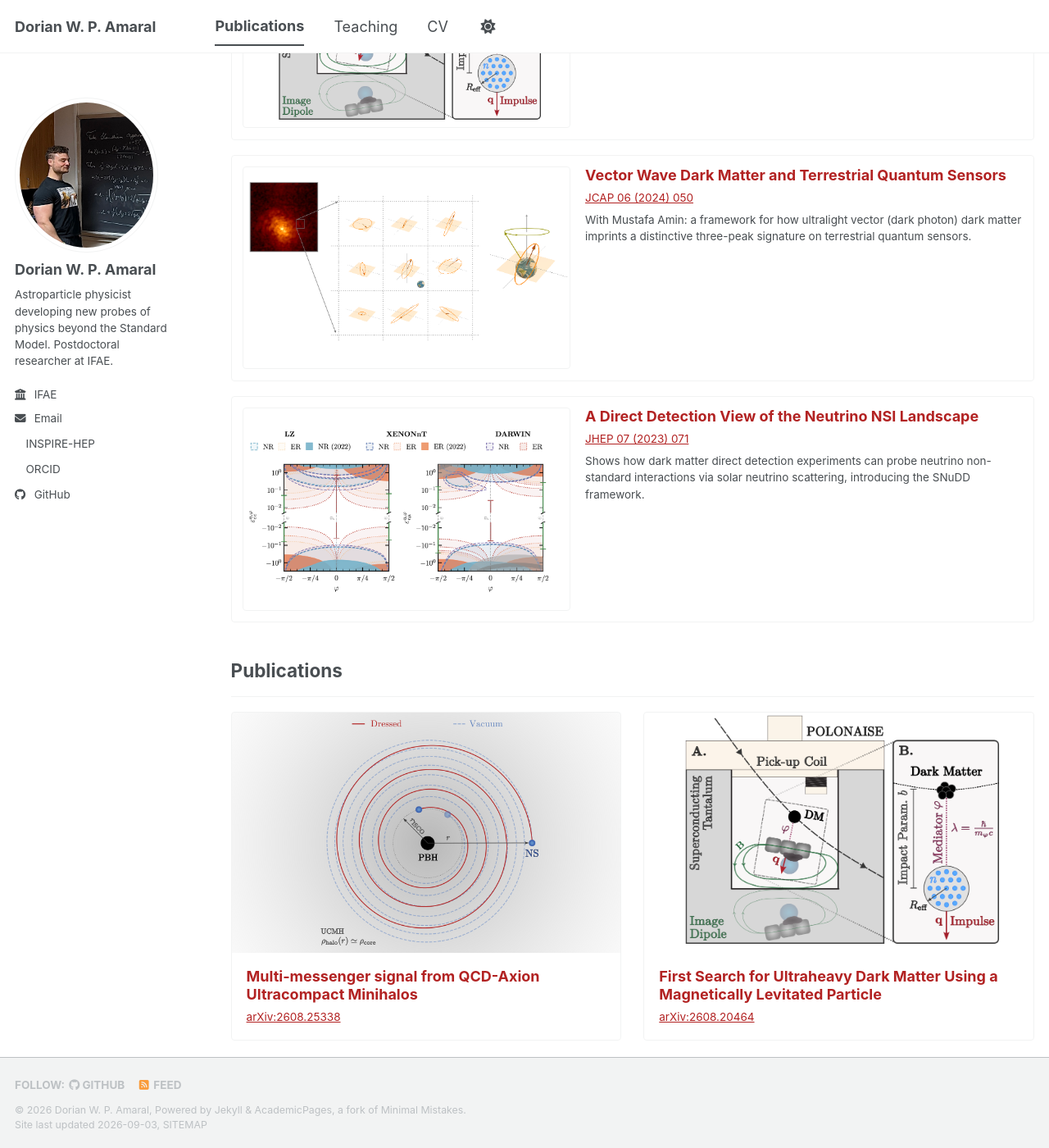
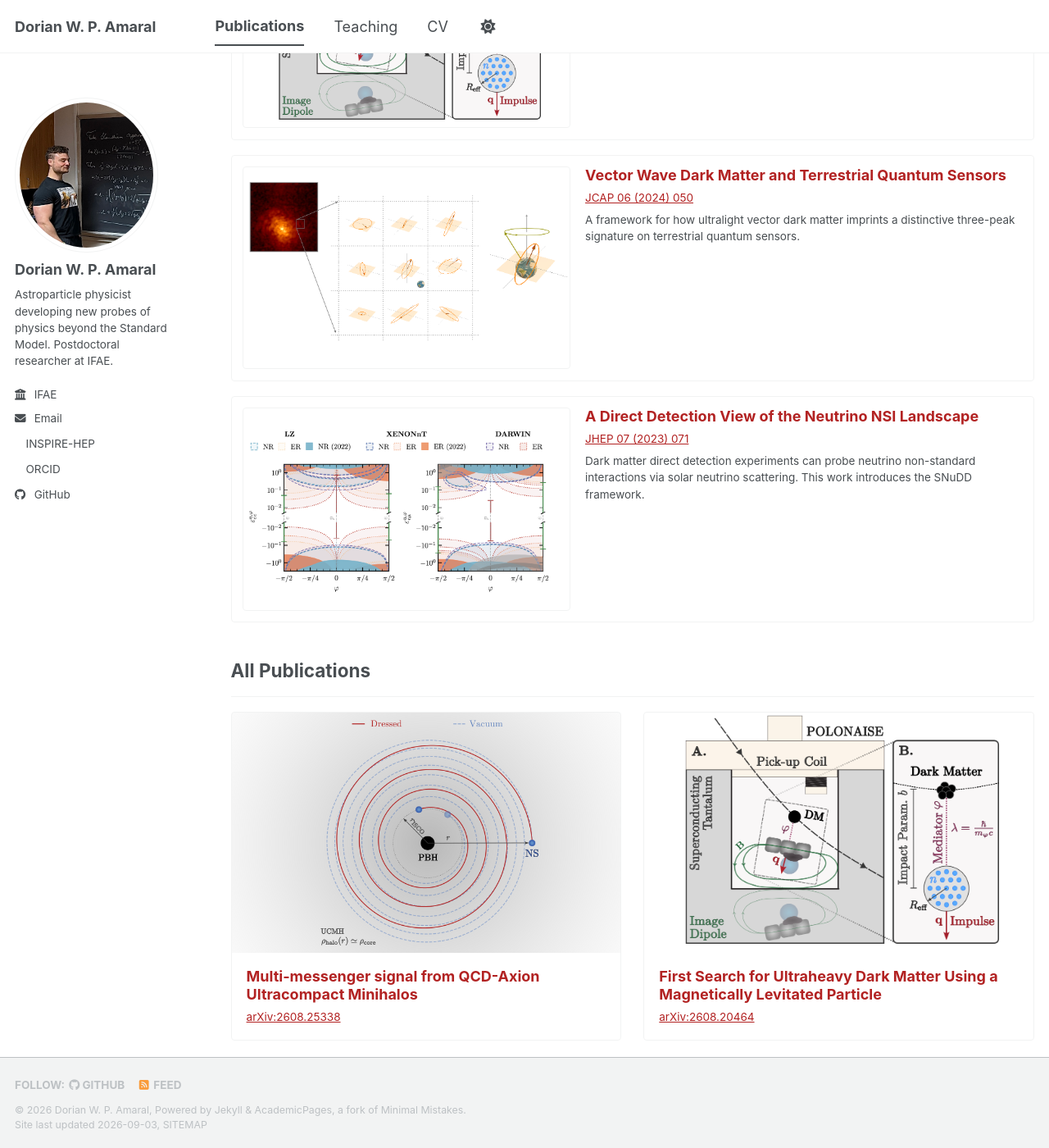
Before and after one commit to dwpamaral/dwpamaral.github.io, a Jekyll site: the page built from _pages/publications.html, in a window 1280 px wide and 1400 px high, scrolled down 638 px. Shown: the whole window at 82% size. Built offline with Jekyll 4.4.1, drawn with Linux system fonts in a browser that asks for light colours; a style sheet for code colours, icons or effects is not loaded.

Commit message:
Finish updating highlights

```diff
--- a/_pages/publications.html
+++ b/_pages/publications.html
@@ -22,15 +22,15 @@ author_profile: true
   {% include publication-highlight.html %}
 
   {% assign post = site.publications | where: "permalink", "/publication/2024-vector-wave-dm-quantum-sensors" | first %}
-  {% assign description = "With Mustafa Amin: a framework for how ultralight vector (dark photon) dark matter imprints a distinctive three-peak signature on terrestrial quantum sensors." %}
+  {% assign description = "A framework for how ultralight vector dark matter imprints a distinctive three-peak signature on terrestrial quantum sensors." %}
   {% include publication-highlight.html %}
 
   {% assign post = site.publications | where: "permalink", "/publication/2023-direct-detection-nsi-landscape" | first %}
-  {% assign description = "Shows how dark matter direct detection experiments can probe neutrino non-standard interactions via solar neutrino scattering, introducing the SNuDD framework." %}
+  {% assign description = "Dark matter direct detection experiments can probe neutrino non-standard interactions via solar neutrino scattering. This work introduces the SNuDD framework." %}
   {% include publication-highlight.html %}
 </div>
 
-<h2>Publications</h2><hr />
+<h2>All Publications</h2><hr />
 
 <!-- New style rendering if publication categories are defined -->
 {% if site.publication_category %}
```
